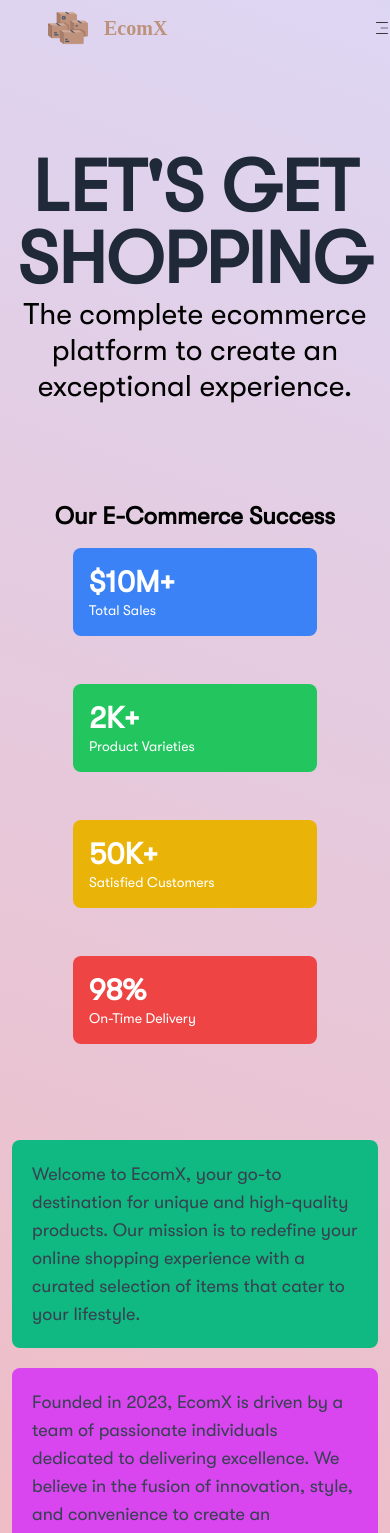
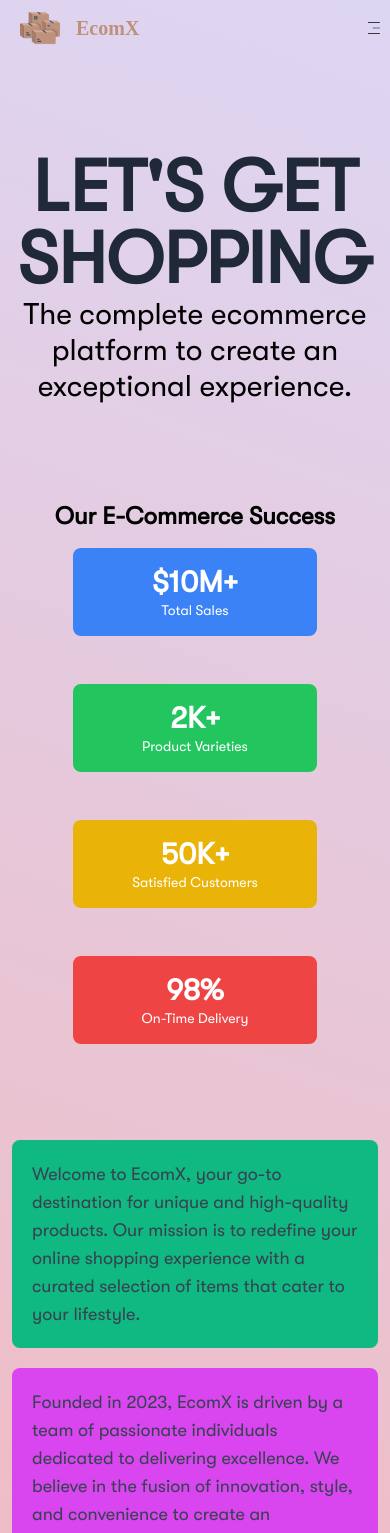
Before and after one commit to florinbighiu/El-proyecte-grande, a React (Vite) app in the folder client/: page /about in a window 390 px wide. Shown: the top 1533 px of the page. Built offline with nearby package versions, Linux system fonts and the light colour scheme; no server answers.

Commit message:
UserProfileDropdown bug fix

```diff
--- a/client/src/components/ProfileDropdown.jsx
+++ b/client/src/components/ProfileDropdown.jsx
@@ -2,7 +2,7 @@
 function ProfileDropdown({ handleLogout, userInfo }) {
 
     return (
-        <div className="absolute right-4 top-12 mt-2 w-36 h-36 rounded-lg shadow-lg bg-white ring-1 ring-black ring-opacity-5">
+        <div className="absolute right-4 top-12 mt-2 w-36 h-36 rounded-lg shadow-lg bg-white">
             <div
                 className="py-1 h-full flex flex-col items-center justify-evenly"
                 role="menu"
@@ -10,7 +10,7 @@ function ProfileDropdown({ handleLogout, userInfo }) {
                 aria-labelledby="options-menu"
             >
                 {userInfo &&
-                    <h1 className="block px-4 py-2 text-md w-full text-center text-gray-700 rounded-t-lg bg-gradient-to-r from-pink-300 via-purple-300 to-indigo-400">{userInfo?.username}</h1>
+                        <h1 className="block px-4 py-2 text-md w-full text-center text-gray-700 rounded-t-lg bg-gradient-to-r from-pink-300 via-purple-300 to-indigo-400">{userInfo?.username}</h1>
                 }
                 <a
                     href="/user"
--- a/client/src/layout/Navbar.jsx
+++ b/client/src/layout/Navbar.jsx
@@ -35,7 +35,7 @@ const Navbar = () => {
   return (
     <nav>
       <div className="my-1 w-full flex flex-wrap justify-between items-center">
-        <div className="sticky left-0 flex items-center mx-12">
+        <div className="sticky left-0 flex items-center ml-5">
           <a href="/">
             <img src={LogoImage} alt="Logo" className="w-10 h-10 my-1" />
           </a>
@@ -46,7 +46,6 @@ const Navbar = () => {
         <div className="lg:flex md:flex lg: flex-1 items center justify-end font-normal hidden">
           <div className="flex-10 border-b border-slate-900/10 lg:px-8 lg:border-0 dark:border-slate-300/10 mx-4 lg:mx-0">
             {isAuthenticated ? (
-              <>
               <ul className="flex font-semibold font-serif text-md">
                 <li className="text-black py-2 px-2 cursor-pointer hover:bg-slate-500 hover:bg-opacity-5 hover:shadow-xl rounded-full">
                   <a href="/" className="px-1">Home</a>
@@ -61,8 +60,6 @@ const Navbar = () => {
                   <a href="/contact" className="px-1">Contact</a>
                 </li>
               </ul>
-              {isDropdownOpen && isAuthenticated && <ProfileDropdown handleLogout={handleLogout} userInfo={userInfo} />}
-              </>
             ) : (
               <ul className="flex font-bold font-serif text-base">
                 <li className="text-black hover:text-yellow-500 my-2">
@@ -82,9 +79,10 @@ const Navbar = () => {
             )}
           </div>
         </div>
+        {isDropdownOpen && isAuthenticated && <ProfileDropdown handleLogout={handleLogout} userInfo={userInfo} />}
         <div className="flex flex-row items-center justify-end space-x-5">
           {click && <DropdownContent isAuthenticated={isAuthenticated} handleLogout={handleLogout} />}
-          <button className="hidden text-black visible-below-767 transition mx-0" onClick={handleClick}>
+          <button className="hidden text-black visible-below-767 transition mx-2" onClick={handleClick}>
             {click ? <FaTimes /> : <CiMenuFries />}
           </button>
           {isAuthenticated && <UserProfileButton toggleDropdown={toggleDropdown} />}
--- a/client/src/pages/AboutUsPage.jsx
+++ b/client/src/pages/AboutUsPage.jsx
@@ -6,7 +6,7 @@ const AboutUsPage = () => {
             <h2 className="text-center text-3xl mb-6rem">The complete ecommerce platform to create an exceptional experience.</h2>
             <div className="w-full flex flex-col items-center justify-center my-6rem">
                 <h2 className="text-2xl font-bold text-center mb-4">Our E-Commerce Success</h2>
-                <div className="grid grid-cols-1 sm:grid-cols-2 lg:grid-cols-4 gap-12 w-2/3">
+                <div className="grid grid-cols-1 sm:grid-cols-2 lg:grid-cols-4 gap-12 w-2/3 text-center">
                     <div className="p-4 rounded-lg bg-blue-500 text-white hover:scale-105  transition-all 300 ease cursor-pointer">
                         <p className="text-3xl font-bold">$10M+</p>
                         <p className="text-sm">Total Sales</p>
```
